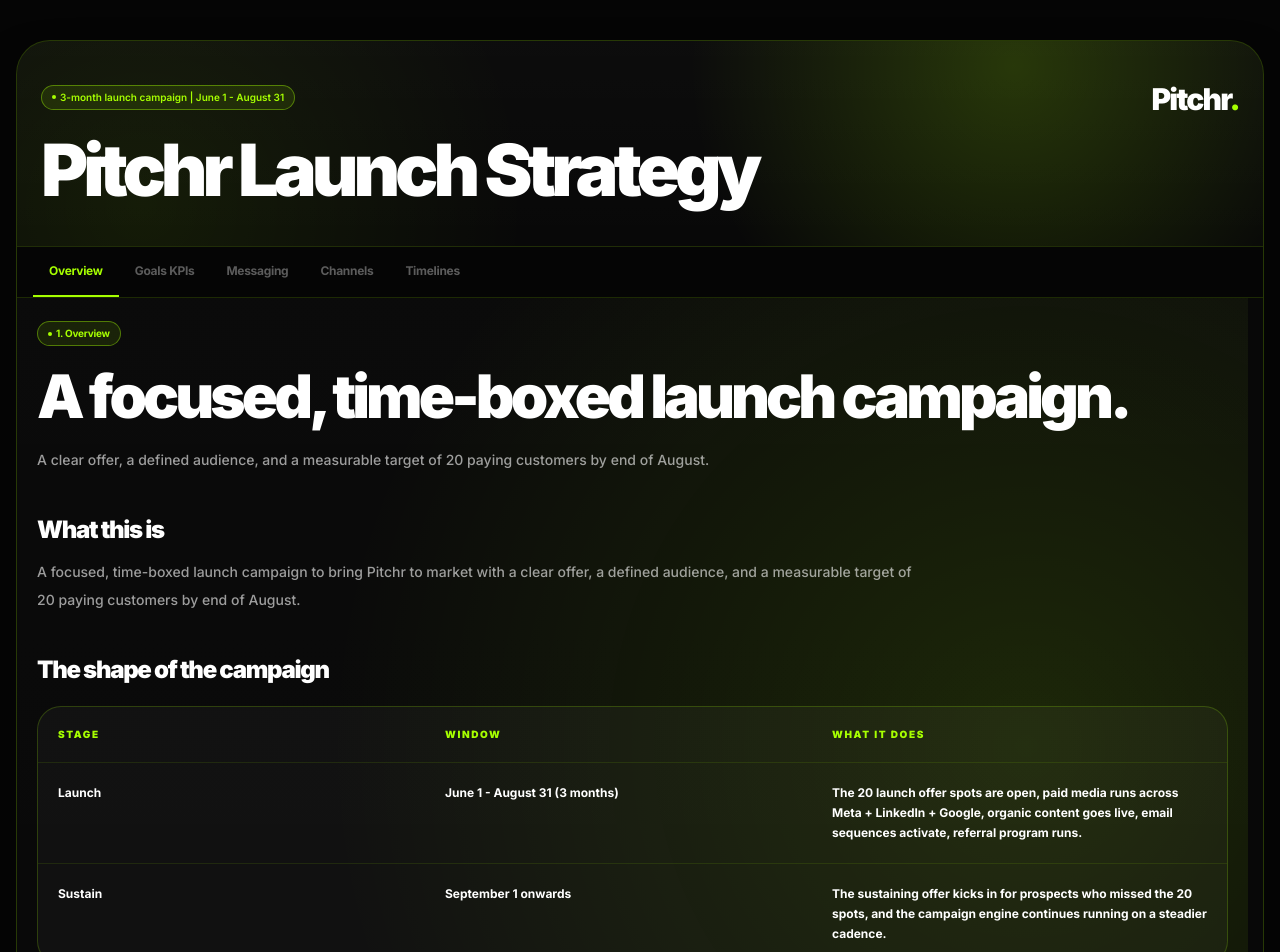
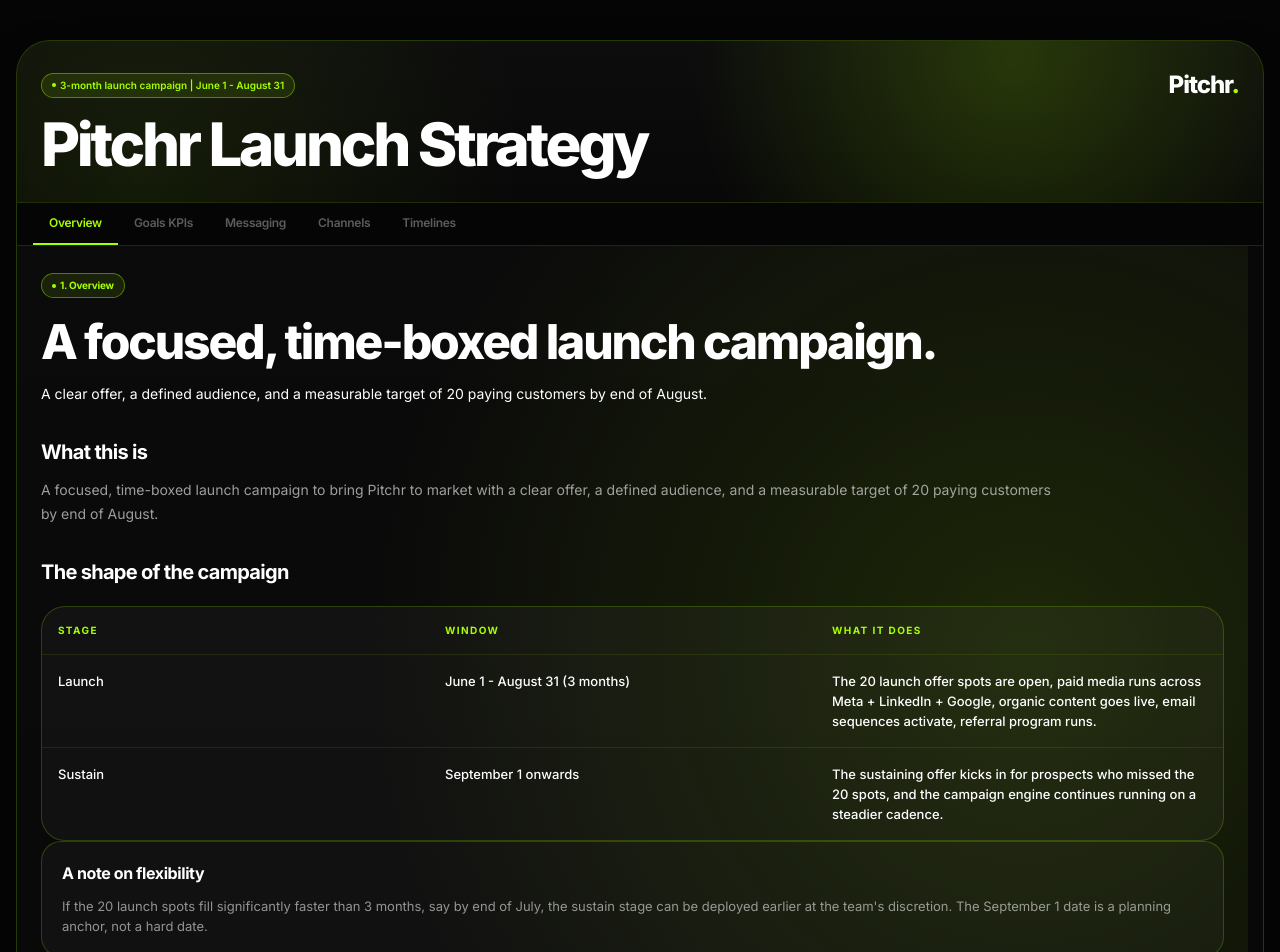
Before and after one commit to jaye-jpg/pitchr-launch-strategy, a React (Vite) app: page / in a window 1280 px wide. Shown: the top 952 px of the page. Built offline with nearby package versions, Linux system fonts and the light colour scheme.

Commit message:
Refine layout spacing and typography

```diff
--- a/src/App.jsx
+++ b/src/App.jsx
@@ -266,18 +266,18 @@
 }
 
 function Heading({ children }) {
-  return <h2 className="text-4xl font-black leading-[0.92] tracking-[-0.065em] text-white md:text-6xl">{children}</h2>;
+  return <h2 className="max-w-5xl text-3xl font-extrabold leading-[1.02] tracking-[-0.045em] text-white md:text-5xl">{children}</h2>;
 }
 
 function Intro({ children }) {
-  return <p className="mt-5 max-w-4xl text-sm font-medium leading-7 text-white/60">{children}</p>;
+  return <p className="mt-4 max-w-5xl text-sm font-normal leading-6 text-white/58">{children}</p>;
 }
 
 function Shell({ eyebrow, title, intro, children }) {
   return (
     <div className="relative min-h-full overflow-y-auto bg-[#050505]">
       <div className="pointer-events-none absolute inset-0 bg-[radial-gradient(circle_at_82%_20%,rgba(166,255,0,0.12),transparent_34%),linear-gradient(180deg,rgba(255,255,255,0.025),transparent)]" />
-      <div className="relative z-10 p-4 md:p-5">
+      <div className="relative z-10 px-4 py-5 md:px-6 md:py-6">
         <Eyebrow>{eyebrow}</Eyebrow>
         <Heading>{title}</Heading>
         <Intro>{intro}</Intro>
@@ -291,9 +291,9 @@
   const cardClass = highlight ? 'border-[#A6FF00] bg-[#A6FF00] text-black' : 'border-[#A6FF00]/20 bg-white/[0.035] text-white';
   const bodyClass = highlight ? 'text-black/70' : 'text-white/55';
   return (
-    <div className={`rounded-[1.5rem] border p-6 ${cardClass}`}>
-      <h3 className="text-lg font-black tracking-[-0.04em]">{title}</h3>
-      <div className={`mt-3 text-xs font-medium leading-5 ${bodyClass}`}>{children}</div>
+    <div className={`rounded-[1.25rem] border p-5 ${cardClass}`}>
+      <h3 className="text-base font-bold leading-snug tracking-[-0.025em]">{title}</h3>
+      <div className={`mt-3 text-[13px] font-normal leading-5 ${bodyClass}`}>{children}</div>
     </div>
   );
 }
@@ -303,14 +303,14 @@
   return (
     <div className="mt-5 overflow-x-auto rounded-[1.5rem] border border-[#A6FF00]/20 bg-white/[0.035]">
       <div className="min-w-[760px]">
-        <div className="grid gap-3 border-b border-[#A6FF00]/10 p-5 text-[10px] font-black uppercase tracking-[0.16em] text-[#A6FF00]" style={{ gridTemplateColumns }}>
+        <div className="grid gap-3 border-b border-[#A6FF00]/10 p-4 text-[10px] font-bold uppercase tracking-[0.14em] text-[#A6FF00]" style={{ gridTemplateColumns }}>
           {columns.map((col) => <div key={col}>{col}</div>)}
         </div>
         {rows.map((row, index) => {
           const rowClass = highlightLast && index === rows.length - 1 ? 'bg-[#A6FF00] text-black' : 'text-white';
           return (
-            <div key={`${row[0]}-${index}`} className={`grid gap-3 border-b border-[#A6FF00]/10 p-5 last:border-b-0 ${rowClass}`} style={{ gridTemplateColumns }}>
-              {row.map((cell, cellIndex) => <div key={`${cell}-${cellIndex}`} className="text-xs font-bold leading-5">{cell}</div>)}
+            <div key={`${row[0]}-${index}`} className={`grid gap-3 border-b border-[#A6FF00]/10 p-4 last:border-b-0 ${rowClass}`} style={{ gridTemplateColumns }}>
+              {row.map((cell, cellIndex) => <div key={`${cell}-${cellIndex}`} className="text-[13px] font-medium leading-5">{cell}</div>)}
             </div>
           );
         })}
@@ -324,14 +324,14 @@
 }
 
 function SectionTitle({ children }) {
-  return <h3 className="mt-10 text-2xl font-black tracking-[-0.055em] text-white">{children}</h3>;
+  return <h3 className="mt-8 text-xl font-bold tracking-[-0.035em] text-white">{children}</h3>;
 }
 
 function Overview() {
   return (
     <Shell eyebrow="1. Overview" title="A focused, time-boxed launch campaign." intro="A clear offer, a defined audience, and a measurable target of 20 paying customers by end of August.">
       <SectionTitle>What this is</SectionTitle>
-      <p className="mt-3 max-w-4xl text-sm font-medium leading-7 text-white/60">A focused, time-boxed launch campaign to bring Pitchr to market with a clear offer, a defined audience, and a measurable target of 20 paying customers by end of August.</p>
+      <p className="mt-3 max-w-5xl text-sm font-normal leading-6 text-white/60">A focused, time-boxed launch campaign to bring Pitchr to market with a clear offer, a defined audience, and a measurable target of 20 paying customers by end of August.</p>
       <SectionTitle>The shape of the campaign</SectionTitle>
       <Table columns={['Stage', 'Window', 'What it does']} rows={campaignShape} />
       <Card title="A note on flexibility"><p>If the 20 launch spots fill significantly faster than 3 months, say by end of July, the sustain stage can be deployed earlier at the team&apos;s discretion. The September 1 date is a planning anchor, not a hard date.</p></Card>
@@ -339,11 +339,11 @@
       <div className="mt-5 grid gap-4 md:grid-cols-2">
         {offers.map((offer) => (
           <Card key={offer.title} title={offer.title} highlight={offer.highlight}>
-            <p className="font-black">{offer.timing}</p>
-            <p className="mt-3 text-xl font-black tracking-[-0.04em]">{offer.headline}</p>
+            <p className="font-semibold">{offer.timing}</p>
+            <p className="mt-3 text-lg font-bold tracking-[-0.03em]">{offer.headline}</p>
             <p className="mt-3">{offer.body}</p>
             <div className="mt-4"><BulletList items={offer.points} /></div>
-            <p className="mt-4 font-bold">{offer.note}</p>
+            <p className="mt-4 font-medium">{offer.note}</p>
           </Card>
         ))}
       </div>
@@ -355,8 +355,8 @@
       </div>
       <SectionTitle>The One-Sentence Brief</SectionTitle>
       <div className="mt-5 rounded-[2rem] border border-[#A6FF00]/30 bg-white/[0.035] p-8 text-white">
-        <p className="text-3xl font-black leading-[0.98] tracking-[-0.06em]">Pitchr is the third option between hiring a PR agency and doing nothing - and our job in the next 90 days is to make that third option visible, credible, and irresistible to enough growing Australian businesses to land 20 paying customers and 1,500 new contacts.</p>
-        <p className="mt-5 text-xl font-black tracking-[-0.04em] text-[#A6FF00]">Everything else is execution.</p>
+        <p className="text-2xl font-bold leading-tight tracking-[-0.045em]">Pitchr is the third option between hiring a PR agency and doing nothing - and our job in the next 90 days is to make that third option visible, credible, and irresistible to enough growing Australian businesses to land 20 paying customers and 1,500 new contacts.</p>
+        <p className="mt-5 text-lg font-bold tracking-[-0.03em] text-[#A6FF00]">Everything else is execution.</p>
       </div>
     </Shell>
   );
@@ -367,10 +367,10 @@
     <Shell eyebrow="2. Goals & KPIs" title="The marketing function has three jobs in the next 90 days." intro="Everything in this plan ladders to one of these numbers.">
       <SectionTitle>Primary Goals</SectionTitle>
       <div className="mt-5 grid gap-4 md:grid-cols-3">
-        {goals.map(([goal, target, why]) => <Card key={goal} title={goal}><p className="text-3xl font-black tracking-[-0.06em] text-[#A6FF00]">{target}</p><p className="mt-3">{why}</p></Card>)}
+        {goals.map(([goal, target, why]) => <Card key={goal} title={goal}><p className="text-2xl font-bold tracking-[-0.04em] text-[#A6FF00]">{target}</p><p className="mt-3">{why}</p></Card>)}
       </div>
       <SectionTitle>Secondary KPIs</SectionTitle>
-      <p className="mt-3 max-w-4xl text-sm font-medium leading-7 text-white/60">These are the operating metrics. Tracked weekly, used to optimise across the campaign.</p>
+      <p className="mt-3 max-w-5xl text-sm font-normal leading-6 text-white/60">These are the operating metrics. Tracked weekly, used to optimise across the campaign.</p>
       <div className="mt-5 grid gap-3 md:grid-cols-4">{benchmarks.map((item) => <Card key={item} title={item}><span /></Card>)}</div>
       <SectionTitle>Phase-by-phase demo targets</SectionTitle>
       <Table columns={['Phase', 'Demo bookings', 'New customers', 'New contacts']} rows={kpiRows} highlightLast />
@@ -384,10 +384,10 @@
   return (
     <Shell eyebrow="3. Key Messaging" title="Every line of copy in every channel should ladder back to something in this section." intro="Pitchr is the modern PR platform built for businesses that need media coverage without the agency overhead.">
       <SectionTitle>Brand Positioning</SectionTitle>
-      <p className="mt-3 max-w-4xl text-sm font-medium leading-7 text-white/60">Pitchr is the modern PR platform built for businesses that need media coverage without the agency overhead.</p>
-      <p className="mt-3 max-w-4xl text-sm font-medium leading-7 text-white/60">It&apos;s not an agency. It&apos;s not DIY. It&apos;s the third option - and the third option is what most of the audience has been waiting for without knowing it exists.</p>
+      <p className="mt-3 max-w-5xl text-sm font-normal leading-6 text-white/60">Pitchr is the modern PR platform built for businesses that need media coverage without the agency overhead.</p>
+      <p className="mt-3 max-w-5xl text-sm font-normal leading-6 text-white/60">It&apos;s not an agency. It&apos;s not DIY. It&apos;s the third option - and the third option is what most of the audience has been waiting for without knowing it exists.</p>
       <SectionTitle>Value Proposition</SectionTitle>
-      <div className="mt-5 rounded-[1.5rem] border border-[#A6FF00]/30 bg-[#A6FF00] p-6 text-black"><div className="text-[10px] font-black uppercase tracking-[0.18em]">Value Proposition</div><div className="mt-2 text-3xl font-black tracking-[-0.065em]">Get covered. Without the retainer, the WIP meetings, or the BS.</div><p className="mt-3 text-sm font-bold text-black/65">Everything Pitchr says should make this promise feel true.</p></div>
+      <div className="mt-5 rounded-[1.5rem] border border-[#A6FF00]/30 bg-[#A6FF00] p-6 text-black"><div className="text-[10px] font-black uppercase tracking-[0.18em]">Value Proposition</div><div className="mt-2 text-2xl font-bold tracking-[-0.045em]">Get covered. Without the retainer, the WIP meetings, or the BS.</div><p className="mt-3 text-sm font-bold text-black/65">Everything Pitchr says should make this promise feel true.</p></div>
       <SectionTitle>The Five Key Messages</SectionTitle>
       <Table columns={['Pillar', 'What it says', 'When to use']} rows={messagingPillars} />
       <SectionTitle>Tone of Voice</SectionTitle>
@@ -395,7 +395,7 @@
       <SectionTitle>Banned from Pitchr copy</SectionTitle>
       <div className="mt-5 flex flex-wrap gap-2">{bannedCopy.map((word) => <span key={word} className="rounded-full border border-[#A6FF00]/20 bg-white/[0.035] px-4 py-2 text-xs font-black text-white/60">{word}</span>)}</div>
       <SectionTitle>The Four Campaign Themes</SectionTitle>
-      <div className="mt-5 grid gap-4 md:grid-cols-2">{themes.map(([title, body, lines]) => <Card key={title} title={title}><p>{body}</p><div className="mt-4 space-y-2">{lines.map((line) => <p key={line} className="rounded-2xl bg-black/35 p-3 text-sm font-black tracking-[-0.03em] text-white">{line}</p>)}</div></Card>)}</div>
+      <div className="mt-5 grid gap-4 md:grid-cols-2">{themes.map(([title, body, lines]) => <Card key={title} title={title}><p>{body}</p><div className="mt-4 space-y-2">{lines.map((line) => <p key={line} className="rounded-2xl bg-black/35 p-3 text-sm font-semibold tracking-[-0.02em] text-white">{line}</p>)}</div></Card>)}</div>
     </Shell>
   );
 }
@@ -406,7 +406,7 @@
       <SectionTitle>Channel Mix at a Glance</SectionTitle>
       <Table columns={['Channel', 'Role', 'Active window', 'Owner']} rows={channelMix} />
       <SectionTitle>Paid Media</SectionTitle>
-      <p className="mt-3 max-w-4xl text-sm font-medium leading-7 text-white/60">The job of paid media is to drive booked demos. Everything else is secondary.</p>
+      <p className="mt-3 max-w-5xl text-sm font-normal leading-6 text-white/60">The job of paid media is to drive booked demos. Everything else is secondary.</p>
       <div className="mt-5 grid gap-4 md:grid-cols-3">{paidTiers.map(([title, label, points], index) => <Card key={title} title={title} highlight={index === 1}><p className="font-black">{label}</p><div className="mt-4"><BulletList items={points} /></div></Card>)}</div>
       <SectionTitle>Tier 2 - Lean ($3,000-$5,000/month) - Recommended</SectionTitle>
       <Table columns={['Platform', 'Monthly spend', 'Role']} rows={paidBudget} />
@@ -418,7 +418,7 @@
       <SectionTitle>Topic coverage for the 12 launch posts</SectionTitle>
       <div className="mt-5 grid gap-3 md:grid-cols-3">{organicTopics.map((topic) => <Card key={topic} title={topic}><span /></Card>)}</div>
       <SectionTitle>Email</SectionTitle>
-      <p className="mt-3 max-w-4xl text-sm font-medium leading-7 text-white/60">Email is one of Pitchr&apos;s biggest assets. The existing 3,000-person database is a real launch lever - treat it as a primary acquisition channel, not an afterthought.</p>
+      <p className="mt-3 max-w-5xl text-sm font-normal leading-6 text-white/60">Email is one of Pitchr&apos;s biggest assets. The existing 3,000-person database is a real launch lever - treat it as a primary acquisition channel, not an afterthought.</p>
       <div className="mt-5 grid gap-4 md:grid-cols-2">{emailSequences.map(([title, points]) => <Card key={title} title={title}><BulletList items={points} /></Card>)}</div>
       <SectionTitle>Website</SectionTitle>
       <Card title="The website&apos;s job during the launch is conversion"><p>Every paid click, email link, and organic referral lands here and should be moved toward the demo booking.</p></Card>
@@ -511,19 +511,19 @@
   const goTo = (index) => setCur(Math.max(0, Math.min(tabs.length - 1, index)));
 
   return (
-    <main className="min-h-screen bg-[#050505] px-3 py-8 text-white antialiased md:px-4 md:py-10">
+    <main className="min-h-screen bg-[#050505] px-16 py-8 text-white antialiased md:px-24 md:py-10">
       <style>{`@import url('https://fonts.googleapis.com/css2?family=Inter:wght@400;500;600;700;800;900&display=swap'); * { font-family: Inter, ui-sans-serif, system-ui, -apple-system, BlinkMacSystemFont, 'Segoe UI', sans-serif; } @keyframes fadeIn { from { opacity: 0; transform: translateY(8px); } to { opacity: 1; transform: translateY(0); } }`}</style>
-      <div className="mx-auto w-full max-w-[calc(100vw-32px)] overflow-hidden rounded-[34px] border border-[#A6FF00]/20 bg-[#080808] shadow-2xl shadow-black/60">
-        <section className="relative overflow-hidden border-b border-[#A6FF00]/15 px-4 py-8 md:px-6 md:py-10">
+      <div className="mx-auto w-full max-w-[calc(100vw-192px)] overflow-hidden rounded-[34px] border border-[#A6FF00]/20 bg-[#080808] shadow-2xl shadow-black/60">
+        <section className="relative overflow-hidden border-b border-[#A6FF00]/15 px-4 py-6 md:px-6 md:py-7">
           <div className="absolute inset-0 bg-[radial-gradient(circle_at_80%_12%,rgba(166,255,0,0.18),transparent_32%),radial-gradient(circle_at_10%_80%,rgba(166,255,0,0.08),transparent_34%),linear-gradient(180deg,rgba(255,255,255,0.02),transparent)]" />
           <div className="relative">
-            <div className="absolute right-0 top-0 text-3xl font-black tracking-[-0.06em] text-white">Pitchr<span className="text-[#A6FF00]">.</span></div>
-            <div className="mb-6 inline-flex items-center gap-1 rounded-full border border-[#A6FF00]/40 bg-[#A6FF00]/10 px-2.5 py-1 text-[10px] font-semibold text-[#A6FF00]"><span className="h-1 w-1 rounded-full bg-[#A6FF00]" />3-month launch campaign | June 1 - August 31</div>
-            <h1 className="max-w-4xl text-5xl font-black leading-[0.9] tracking-[-0.07em] text-white md:text-7xl">Pitchr Launch Strategy</h1>
+            <div className="absolute right-0 top-0 text-2xl font-extrabold tracking-[-0.045em] text-white">Pitchr<span className="text-[#A6FF00]">.</span></div>
+            <div className="mb-4 inline-flex items-center gap-1 rounded-full border border-[#A6FF00]/40 bg-[#A6FF00]/10 px-2.5 py-1 text-[10px] font-semibold text-[#A6FF00]"><span className="h-1 w-1 rounded-full bg-[#A6FF00]" />3-month launch campaign | June 1 - August 31</div>
+            <h1 className="max-w-4xl text-4xl font-extrabold leading-[0.98] tracking-[-0.055em] text-white md:text-6xl">Pitchr Launch Strategy</h1>
           </div>
         </section>
         <nav className="flex overflow-x-auto border-b border-[#A6FF00]/15 bg-[#050505] px-2.5 md:px-4" aria-label="Guide navigation">
-          {tabs.map((tab, index) => <button key={tab} type="button" onClick={() => goTo(index)} className={`whitespace-nowrap border-b-2 px-4 py-4 text-xs font-bold tracking-tight transition ${cur === index ? 'border-[#A6FF00] text-[#A6FF00]' : 'border-transparent text-white/35 hover:text-white/80'}`}>{tab}</button>)}
+          {tabs.map((tab, index) => <button key={tab} type="button" onClick={() => goTo(index)} className={`whitespace-nowrap border-b-2 px-4 py-3 text-xs font-semibold tracking-tight transition ${cur === index ? 'border-[#A6FF00] text-[#A6FF00]' : 'border-transparent text-white/35 hover:text-white/80'}`}>{tab}</button>)}
         </nav>
         <section className="h-[820px] overflow-y-auto [scrollbar-gutter:stable]"><div key={cur} className="h-full animate-[fadeIn_0.24s_ease]"><Page /></div></section>
         <footer className="flex items-center justify-between border-t border-[#A6FF00]/15 bg-[#050505] px-3 py-4 md:px-5">
```
